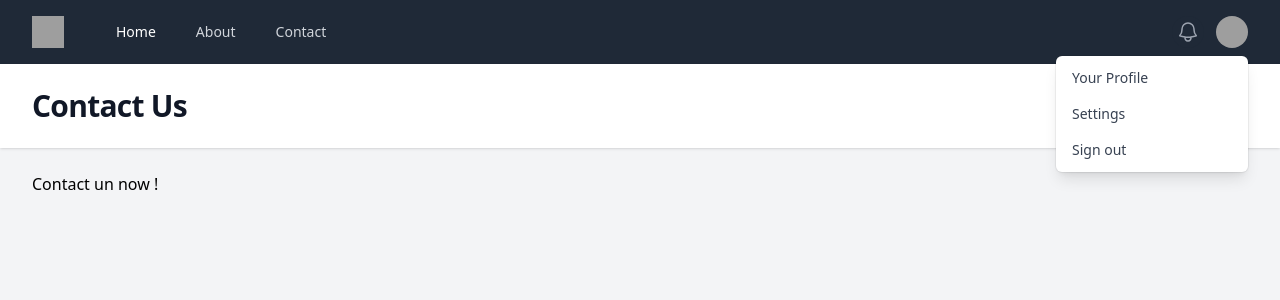
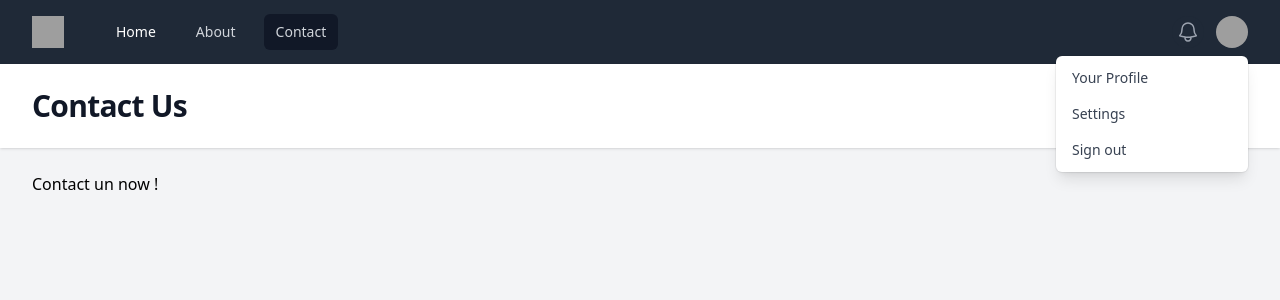
Before and after one commit to fatimazohra19/php-symfony, a PHP site: page /contact.php in a window 1280 px wide. Shown: the top 300 px of the page. Run offline with PHP 8.4, Linux system fonts and the light colour scheme; some libraries are stand-ins or nearby versions; grey boxes are pictures that could not be loaded.

Commit message:
Superglobals and Current Page Styling

```diff
--- a/websites/dynamic_web/about.php
+++ b/websites/dynamic_web/about.php
@@ -1,5 +1,7 @@
 <?php
 $heading  ='About Us';
 
+require "functions.php";
+
 require "views/about.view.php";
     ?>
--- a/websites/dynamic_web/contact.php
+++ b/websites/dynamic_web/contact.php
@@ -1,5 +1,6 @@
 <?php
 $heading  ='Contact Us';
+require "functions.php";
 
 require "views/contact.view.php";
     ?>
--- /dev/null
+++ b/websites/dynamic_web/functions.php
@@ -0,0 +1,12 @@
+<?php
+function dd($value)
+{
+    echo "<pre>";
+    var_dump(value: $value);
+    echo "</pre>";
+    die();
+}
+
+function urLIs($value){
+   return $_SERVER['REQUEST_URI'] === $value ;
+}
--- a/websites/dynamic_web/index.php
+++ b/websites/dynamic_web/index.php
@@ -1,5 +1,5 @@
 <?php
 
-$heading  ='Home';
-    require "views/index.view.php";
-    ?>
+$heading  = 'Home';
+require "functions.php";
+require "views/index.view.php";
--- a/websites/dynamic_web/views/partials/nav.php
+++ b/websites/dynamic_web/views/partials/nav.php
@@ -8,9 +8,9 @@
           <div class="hidden md:block">
             <div class="ml-10 flex items-baseline space-x-4">
               <!-- Current: "bg-gray-900 text-white", Default: "text-gray-300 hover:bg-gray-700 hover:text-white" -->
-              <a href="/" class="text-gray-300 hover:bg-gray-700 px-3 py-2 text-sm font-medium text-white" aria-current="page">Home</a>
-              <a href="/about.php" class="rounded-md px-3 py-2 text-sm font-medium text-gray-300 hover:bg-gray-700 hover:text-white">About</a>
-              <a href="/contact.php" class="rounded-md px-3 py-2 text-sm font-medium text-gray-300 hover:bg-gray-700 hover:text-white">Contact</a>
+              <a href="/" class="<?= urLIs('/') ? 'bg-gray-900 text-white' : 'text-gray-300'?>hover:bg-gray-700 px-3 py-2 text-sm font-medium text-white" aria-current="page">Home</a>
+              <a href="/about.php" class="<?= urLIs( '/about.php') ? 'bg-gray-900 text-white' : 'text-gray-300'?>hover:bg-gray-700 hover:text-white px-3 py-2 rounded-md text-sm font-medium text-gray-300 ">About</a>
+              <a href="/contact.php" class="<?= urLIs( '/contact.php') ? 'bg-gray-900 text-white' : 'text-gray-300'?>text-gray-300 hover:bg-gray-700 hover:text-white px-3 py-2 rounded-md text-sm font-medium text-gray-300">Contact</a>
 
 
 
```
